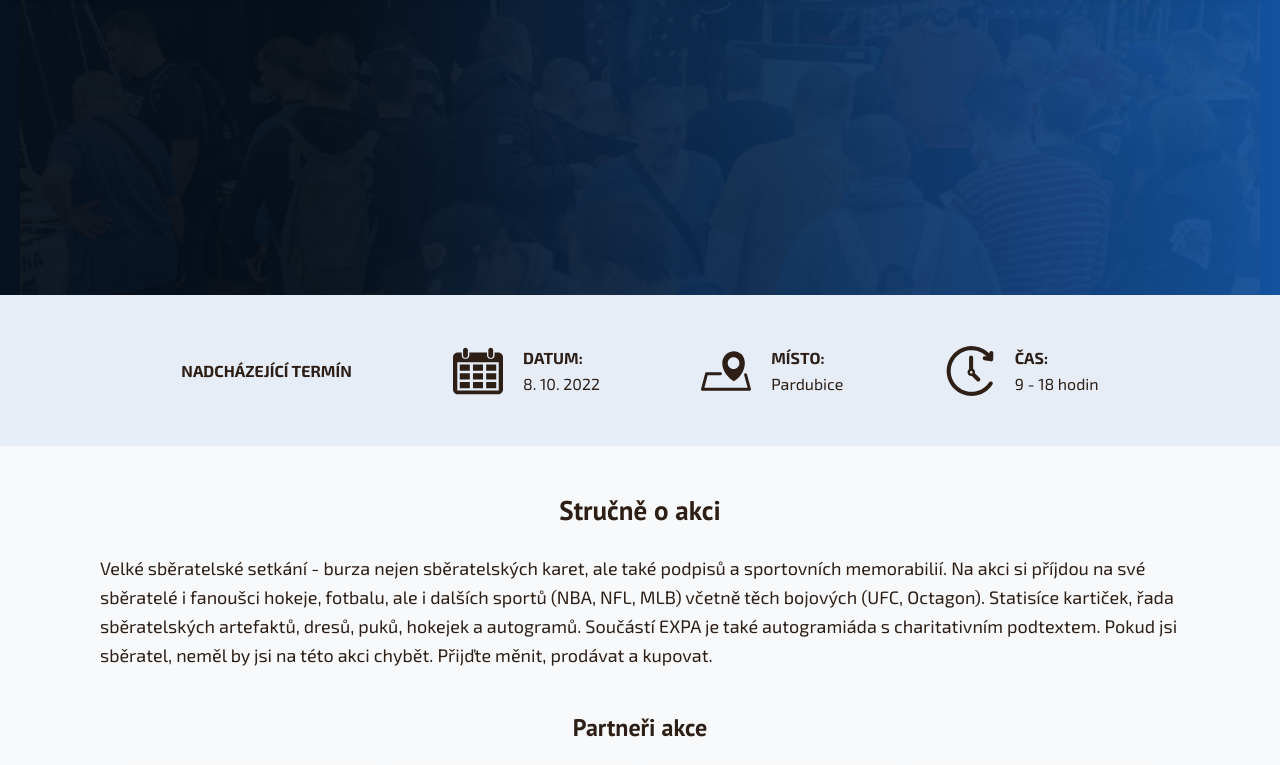
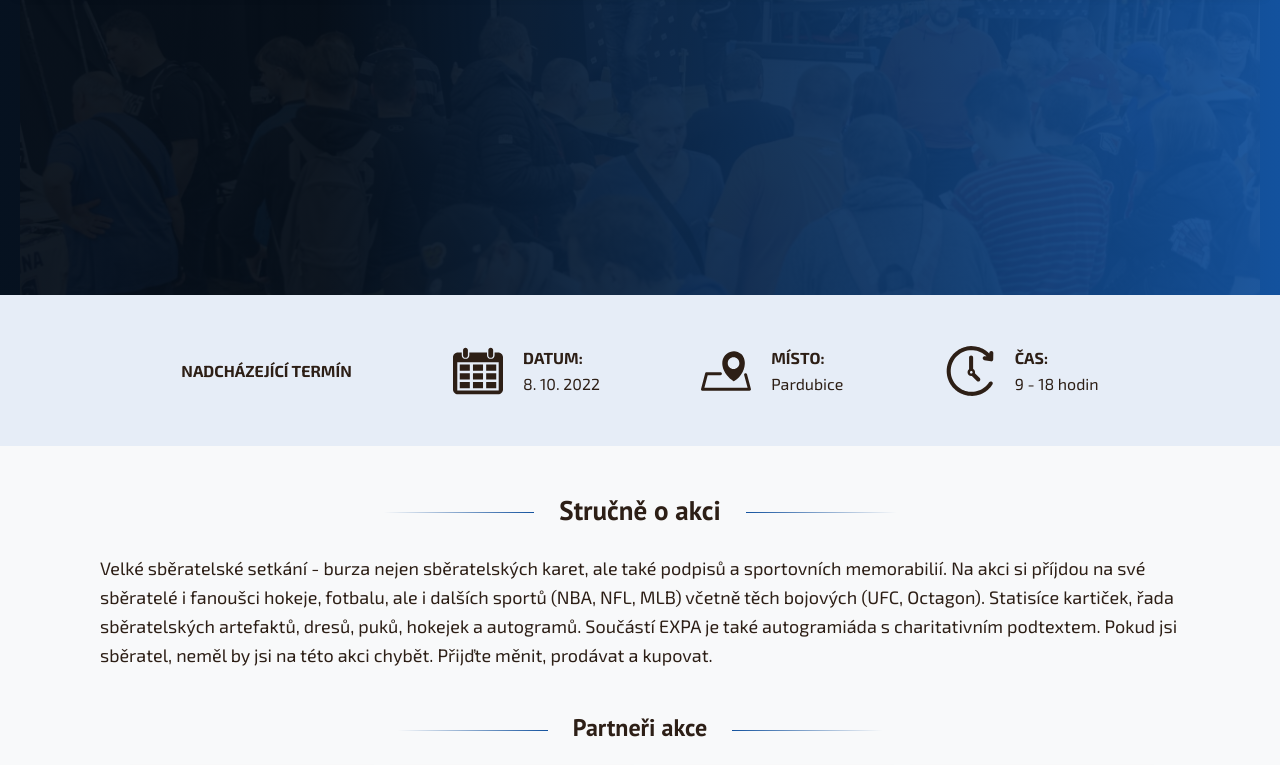
Before and after one commit to wendykr/ZAVERECNY-PROJEKT-Expo, an Eleventy site: page index.html in a window 1280 px wide. Shown: the part 165-930 px from the top of the page. Built offline with nearby package versions, Linux system fonts and the light colour scheme; Eleventy itself is replaced by a stand-in of ours; files that its build step writes are made by us from their sources.

Commit message:
Add ::before, ::after line for title

```diff
--- a/index.html
+++ b/index.html
@@ -37,7 +37,7 @@ layout: layouts/page.njk
         </section>
 
         <section class="section">
-            <h2 class="section__title">Stručně o akci</h2>
+            <h2 class="section__title line">Stručně o akci</h2>
             <p class="section__content">
                 Velké sběratelské setkání - burza nejen sběratelských karet, ale také podpisů a sportovních memorabilií.
                 Na akci si příjdou na své sběratelé i fanoušci hokeje, fotbalu, ale i dalších sportů (NBA, NFL, MLB) včetně těch bojových (UFC, Octagon).
@@ -48,7 +48,7 @@ layout: layouts/page.njk
         </section>
 
         <section class="partners">
-            <h2 class="partners__title">Partneři akce</h2>
+            <h2 class="partners__title line">Partneři akce</h2>
             <div class="partners__gallery">
                 <a class="partners__link" target="_blank" href="https://www.ceskyhokej.cz/">
                     <div class="partners__item">
@@ -84,7 +84,7 @@ layout: layouts/page.njk
         </section>
 
         <section class="partners">
-            <h2 class="partners__title">Vystavovatelé</h2>
+            <h2 class="partners__title line">Vystavovatelé</h2>
             <div class="partners__gallery">
                 <a class="partners__link" target="_blank" href="https://www.hokej-karty.cz/">
                     <div class="partners__item">
@@ -175,6 +175,6 @@ layout: layouts/page.njk
         </section>
 
         <section class="maps">
-            <h2 class="maps__title">Mapa</h2>
+            <h2 class="maps__title line">Mapa</h2>
             <iframe class="maps__item" src="https://www.google.com/maps/embed?pb=!1m18!1m12!1m3!1d2562.6540669632755!2d15.766341615884873!3d50.036577624980204!2m3!1f0!2f0!3f0!3m2!1i1024!2i768!4f13.1!3m3!1m2!1s0x470dccbfe531d4cf%3A0xaadc95484fa88188!2sCongress%20Centre%20Pardubice!5e0!3m2!1scs!2scz!4v1670422562714!5m2!1scs!2scz" allowfullscreen="" loading="lazy" referrerpolicy="no-referrer-when-downgrade"></iframe>
         </section>
--- a/scss/style.scss
+++ b/scss/style.scss
@@ -46,6 +46,33 @@ body {
 
 sup, sub {
     line-height: 0;
+}
+
+ul {
+    padding: 0 2.5rem;
+}
+
+.line::before, .line::after {
+    content: "";
+    vertical-align: middle;
+    display: none;
+    width: 9.375rem;
+    height: 0.063rem;
+
+    @media screen and (min-width: breakpoint.$width-tablet) {
+        display: inline-block;
+    }
+}
+
+
+.line::before {
+    background: linear-gradient(45deg, color.$color-primary-bg, color.$color-blue-dark);
+    margin-right: 1.563rem;
+}
+
+.line::after {
+    background: linear-gradient(45deg, color.$color-blue-dark, color.$color-primary-bg);
+    margin-left: 1.563rem;
 }
 
 .link {
```
Also changed, not shown: css/style.css, 1 other file.
